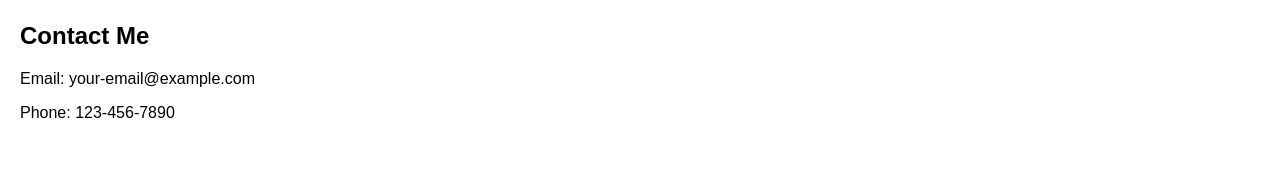
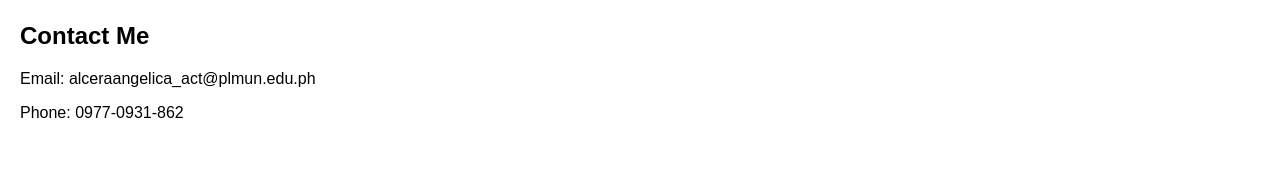
Before and after one commit to ALngieAlcera/MyProfileAlngie, a plain HTML site: page index.html in a window 1280 px wide. Shown: the part 587-759 px from the top of the page. Drawn offline with Linux system fonts and the light colour scheme.

Commit message:
Update index.html

```diff
--- a/index.html
+++ b/index.html
@@ -33,8 +33,8 @@
 
   <section id="contact">
     <h2>Contact Me</h2>
-    <p>Email: your-email@example.com</p>
-    <p>Phone: 123-456-7890</p>
+    <p>Email: alceraangelica_act@plmun.edu.ph</p>
+    <p>Phone: 0977-0931-862</p>
   </section>
 
   <footer>
```
